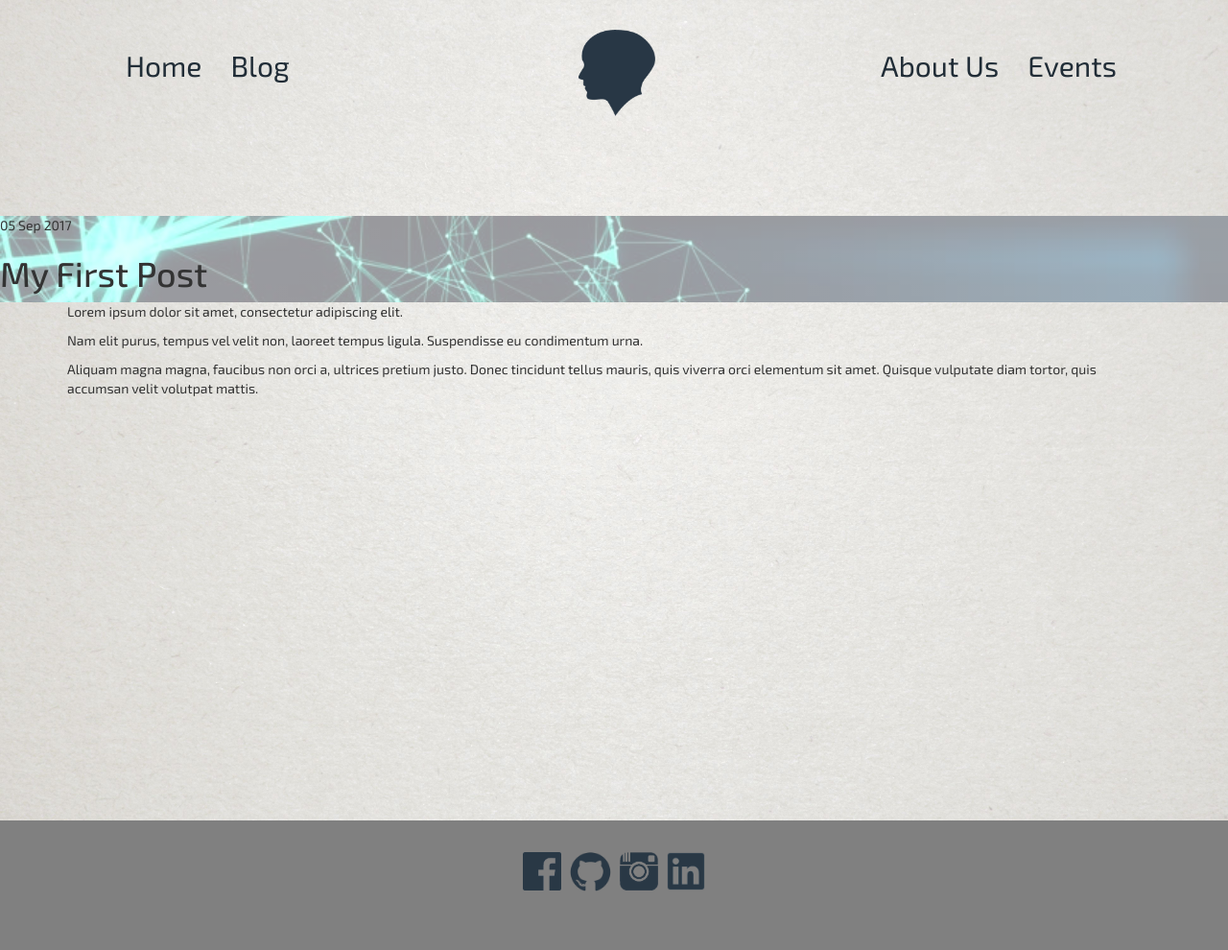
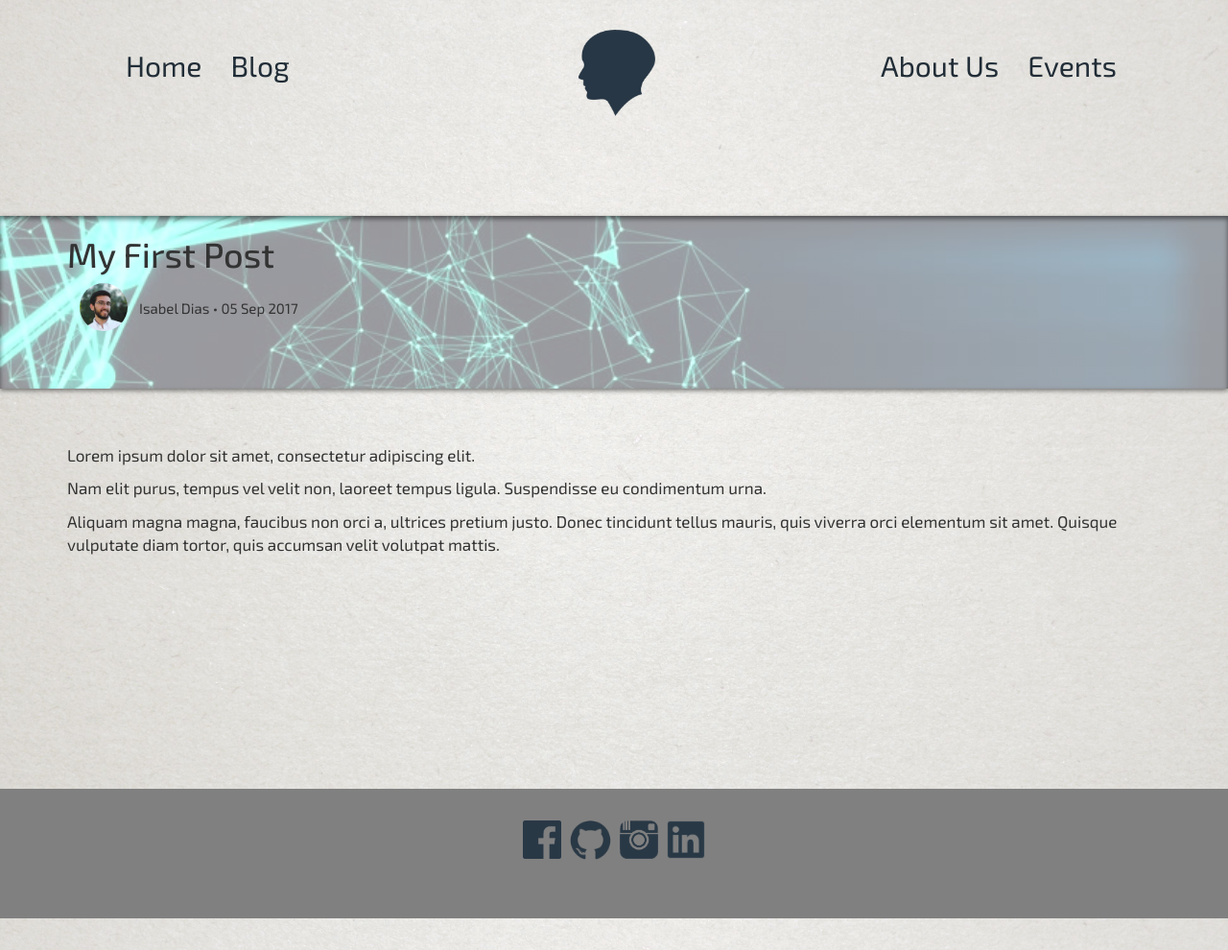
Before and after one commit to isabelhdias/mla.github.io, a Jekyll site: the page built from _posts/blog/2017-09-5-title-separate-by-hyphens.md, in a window 1280 px wide. Shown: the whole page at 96% size. Built offline with Jekyll 4.4.1, drawn with Linux system fonts in a browser that asks for light colours; nearby versions of some CDN libraries.

Commit message:
post.html page completed.

```diff
--- a/_includes/homepage.html
+++ b/_includes/homepage.html
@@ -77,7 +77,7 @@
 
                             <ul>
 
-                                <li><span>{{ post.date | date_to_string }}</span> &raquo; <a href="{{ site.baseurl }}{{ post.url }}">{{ post.title }}</a></li>
+                                <li><span>{{ post.date | date_to_string }}</span> &bull; <span>{{ post.author }}</span> <a href="{{ site.baseurl }}{{ post.url }}">{{ post.title }}</a></li>
 
                                     {{post.content | strip_html | truncatewords:20}}<br>
 
--- a/_includes/post.html
+++ b/_includes/post.html
@@ -6,21 +11,55 @@
         background-repeat: no-repeat;
         background-size: cover;
         width: 100%;
-        height: 10vh;
+        height: 20vh;
+        box-shadow: 0px 2px 5px rgba(0,0,0,0.5),
+            inset 0px 3px 5px rgba(0,0,0,0.5);
 }
+
+    .author-picture {
+
+        background: url({% if page.author-picture %}{{ page.author-picture }}{% else %}{{ transparent }}{% endif %});
+        background-size: cover;
+        width: 50px;
+        height: 50px;
+        display: inline-block;
+
+    }
 
 
 
 </style>
 
-<div class="container-fluid">
+<div class="container-fluid post-header-space">
+
 
     <div class="row">
 
         <div class="post-background">
 
-            <p class="post-date">{{ page.date | date_to_string }}</p>
-            <h1>{{ page.title }}</h1>
+            <div class="container">
+
+                <div class="post-header">
+
+                    <h1>{{ page.title }}</h1>
+
+                    <div class="post-header-content">
+
+                        &nbsp;&nbsp;&nbsp;
+
+                        <div class="author-picture circle"></div>
+
+                        &nbsp;&nbsp;&nbsp;
+
+                        <div class="post-date">
+                            {{ page.author }} &bull; {{ page.date | date_to_string }}
+                        </div>
+
+                    </div>
+
+                </div>
+
+            </div>
 
         </div>
 
@@ -32,18 +71,13 @@
 
     <div class="post-space">
 
-        <div class="content">
+        <section class="post-content">
 
-            <section class="post-content">
+            <p>{{ page.introduction }}</p>
 
-                <p>{{ page.introduction }}</p>
+            {{ content }}
 
-                {{ content }}
-
-            </section>
-
-        </div>
-
+        </section>
 
     </div>
 
--- /dev/null
+++ b/_includes/posts.html
@@ -0,0 +1,6 @@
+<div class="container">
+
+
+
+
+</div>
--- a/_posts/blog/2017-09-5-title-separate-by-hyphens.md
+++ b/_posts/blog/2017-09-5-title-separate-by-hyphens.md
@@ -3,6 +3,8 @@ layout: post
 title: My First Post
 introduction: Lorem ipsum dolor sit amet, consectetur adipiscing elit.
 image: /mla.github.io/assets/images/background.jpg
+author: Isabel Dias
+author-picture: /mla.github.io/assets/images/pedro.jpg
 
 
 ---
--- a/assets/css/main.css
+++ b/assets/css/main.css
@@ -25,6 +25,15 @@ body {
 
 .clear {
     clear: both;
+}
+
+
+.circle {
+    width: 50px;
+    height: 50px;
+    -moz-border-radius: 50%;
+    -webkit-border-radius: 50%;
+    border-radius: 50%;
 }
 
 
@@ -201,16 +210,29 @@ ul.nav a:hover { color: grey !important; } /* ATTENTION!!! actual bootstrap code
 
 /* POST */
 
-.post-space {
-    min-height: 60vh;
+.post-header-space {
+    min-height: 20vh;
 }
 
+.post-space {
+    min-height: 40vh;
+}
 
+.post-header-content {
+    display: table;
+}
 
+.post-date {
+    display: inline-block;
+    display: table-cell;
+    vertical-align: middle;
+    font-size: 15px;
+}
 
-
-
-
+.post-content {
+    margin-top: 5%;
+    font-size: 17px;
+}
 
 /* END OF POST */
 
```
Also changed, not shown: other parts of _includes/post.html (+5 -0 lines), _layouts/posts.html (added, +34 -0 lines), assets/images/paul.jpg (added), assets/images/pedro.jpg (added), 7 other files.
